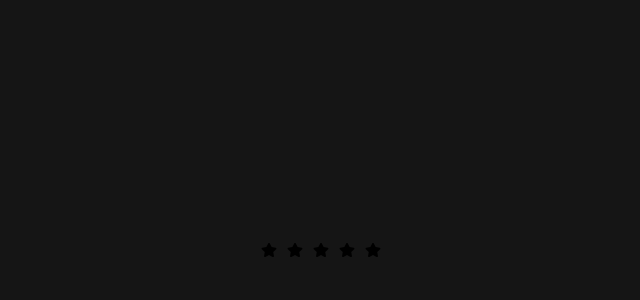
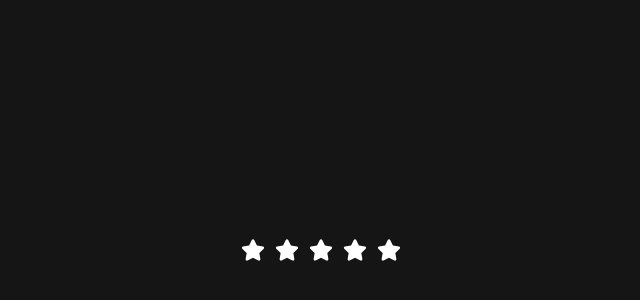
Before and after one commit to rstrauman/rating-system, a React (Create React App) app: page / in a window 1280 px wide. Shown: the part 150-450 px from the top of the page, without its empty margins (319-959 px from the left). Built offline with nearby package versions, Linux system fonts and the light colour scheme.

Commit message:
star selection logic working

```diff
--- a/src/components/Star.js
+++ b/src/components/Star.js
@@ -2,7 +2,7 @@ import { FaStar } from 'react-icons/fa';
 
 function Star(props) {
     return (
-        <div className='star' onClick={props.onClick}>
+        <div className={props.isClicked ? 'clicked' : 'un-clicked'} onClick={props.onClick}>
             <FaStar/>
         </div>
     );
--- a/src/components/StarRating.js
+++ b/src/components/StarRating.js
@@ -4,24 +4,10 @@ import { useState } from 'react';
 function StarRating(props) {
     const [rating, setRating] = useState(0);
 
-    const starClick = () => {
-        // if (isClicked ) {
-        //     if (stars[star]) {
-        //         return "unclicked"
-        //     }
-        // }
-
-        // if (star <= stars[star]) {
-        //     return "clicked";
-        // }
-
-        // setClicked(true);
-    };
-
     return (
         <section>
         {props.stars.map(star => (
-            <Star onClick={() => setRating(star)}/>
+            <Star key={star} isClicked={star <= rating} onClick={() => setRating(star)}/>
         ))}
         </section>
     );
```
